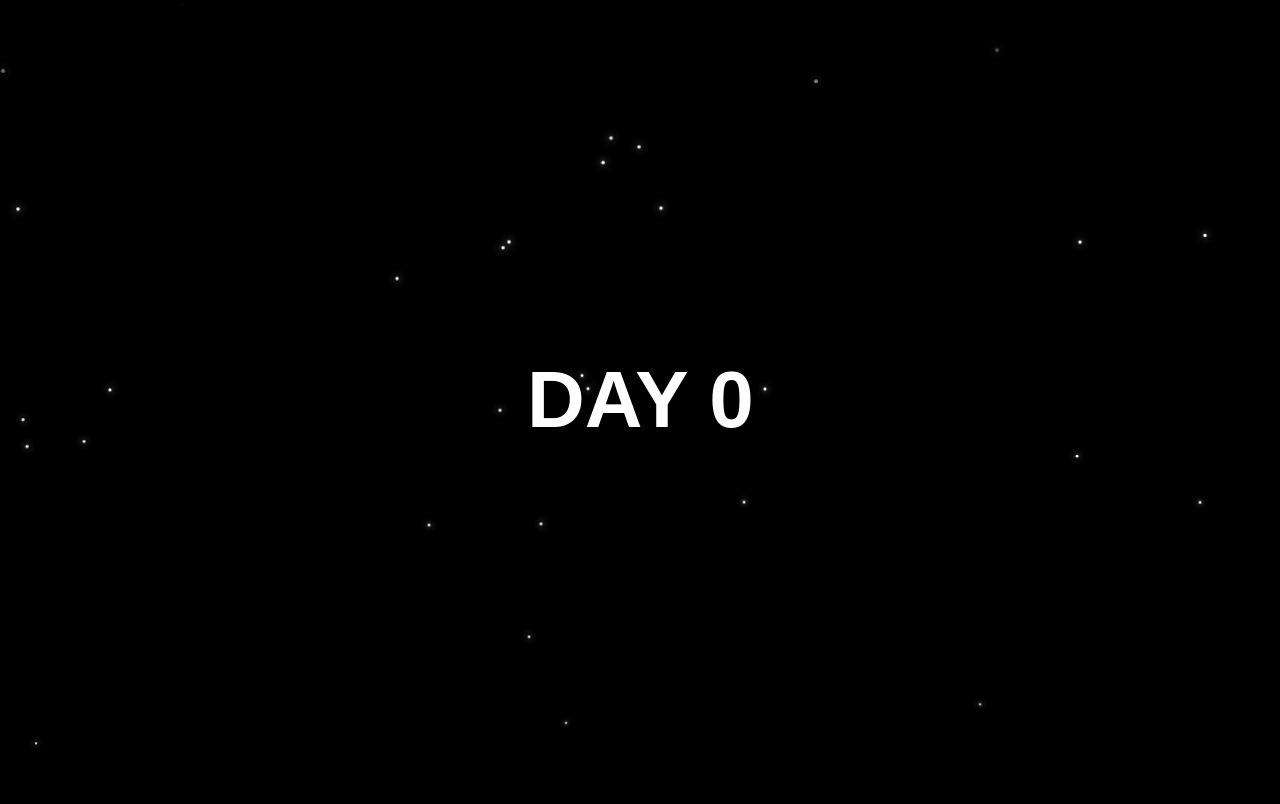
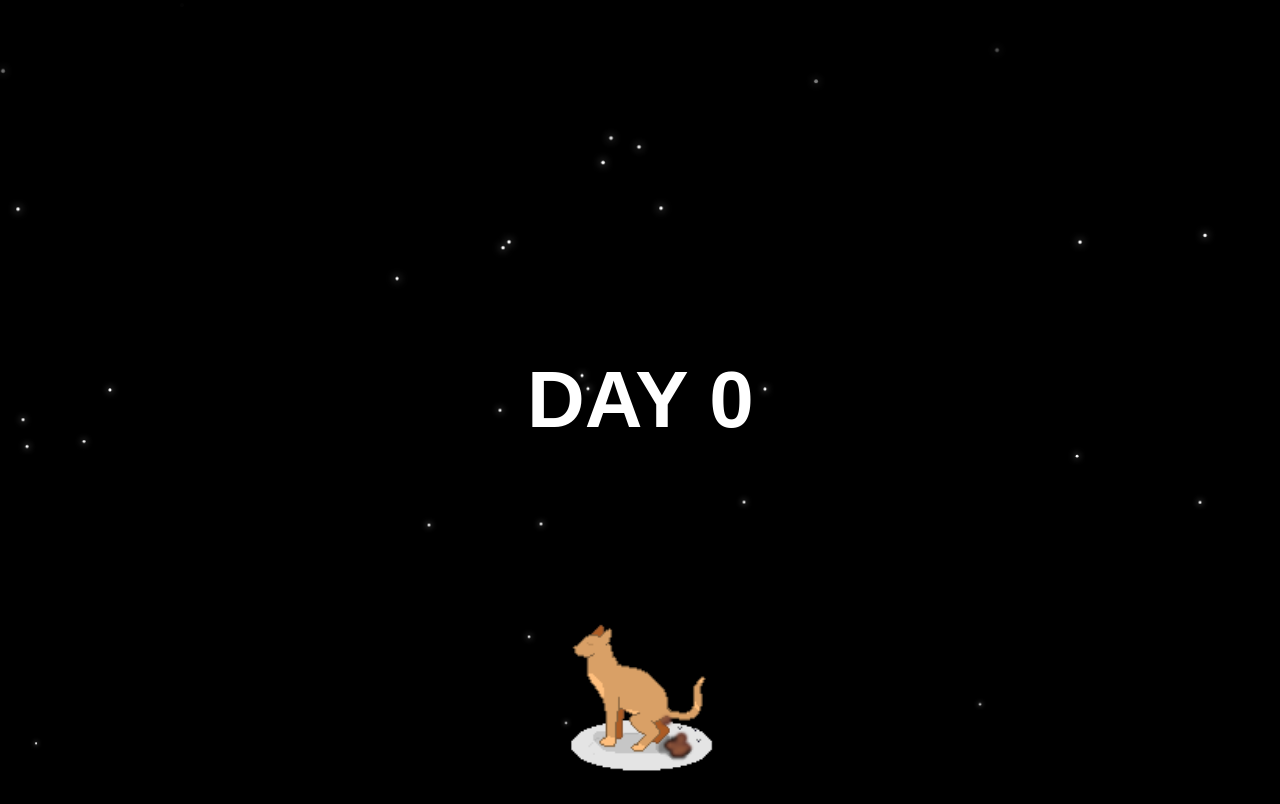
Before and after one commit to Ravenrex10/Website, a plain HTML site: page index.html in a window 1280 px wide. Shown: the top 804 px of the page. Drawn offline with Linux system fonts and the light colour scheme.

Commit message:
cat on a plate

```diff
--- a/index.html
+++ b/index.html
@@ -36,6 +36,19 @@
             z-index: 10;
         }
 
+        img {
+            position: absolute;
+            width: 200px;
+            height: auto;
+            cursor: grab;
+            user-select: none;
+            z-index: 5;
+        }
+
+        img:active {
+            cursor: grabbing;
+        }
+
         @keyframes bounce {
             0%, 100% { transform: scale(1); }
             50% { transform: scale(1.05); }
@@ -67,7 +80,9 @@
 <body>
     <div class="container">
         <h1>DAY 0</h1>
+        <img src="catOnAPlate.png" alt="Cat on a Plate">
     </div>
+
 
     <script>
         for (let i = 0; i < 50; i++) {
@@ -78,6 +93,84 @@
             sparkle.style.animationDuration = (Math.random() * 2 + 2) + 's';
             document.body.appendChild(sparkle);
         }
+
+        // Physics simulation for the image
+        const img = document.querySelector('img');
+        let x = window.innerWidth / 2 - 100;
+        let y = window.innerHeight / 2;
+        let vx = 0;
+        let vy = 0;
+        let isDragging = false;
+        let dragOffsetX = 0;
+        let dragOffsetY = 0;
+
+        const gravity = 0.5;
+        const bounce = 0.7;
+        const friction = 0.98;
+
+        img.style.left = x + 'px';
+        img.style.top = y + 'px';
+
+        img.addEventListener('mousedown', (e) => {
+            isDragging = true;
+            dragOffsetX = e.clientX - x;
+            dragOffsetY = e.clientY - y;
+            vx = 0;
+            vy = 0;
+        });
+
+        document.addEventListener('mousemove', (e) => {
+            if (isDragging) {
+                const newX = e.clientX - dragOffsetX;
+                const newY = e.clientY - dragOffsetY;
+                vx = newX - x;
+                vy = newY - y;
+                x = newX;
+                y = newY;
+            }
+        });
+
+        document.addEventListener('mouseup', () => {
+            isDragging = false;
+        });
+
+        function animate() {
+            if (!isDragging) {
+                vy += gravity;
+                x += vx;
+                y += vy;
+
+                vx *= friction;
+
+                const imgWidth = img.offsetWidth;
+                const imgHeight = img.offsetHeight;
+
+                if (x < 0) {
+                    x = 0;
+                    vx = Math.abs(vx) * bounce;
+                }
+                if (x + imgWidth > window.innerWidth) {
+                    x = window.innerWidth - imgWidth;
+                    vx = -Math.abs(vx) * bounce;
+                }
+                if (y < 0) {
+                    y = 0;
+                    vy = Math.abs(vy) * bounce;
+                }
+                if (y + imgHeight > window.innerHeight) {
+                    y = window.innerHeight - imgHeight;
+                    vy = -Math.abs(vy) * bounce;
+                    if (Math.abs(vy) < 0.5) vy = 0;
+                }
+            }
+
+            img.style.left = x + 'px';
+            img.style.top = y + 'px';
+
+            requestAnimationFrame(animate);
+        }
+
+        animate();
     </script>
 </body>
 </html>
```
Also changed, not shown: catOnAPlate.png (added).
